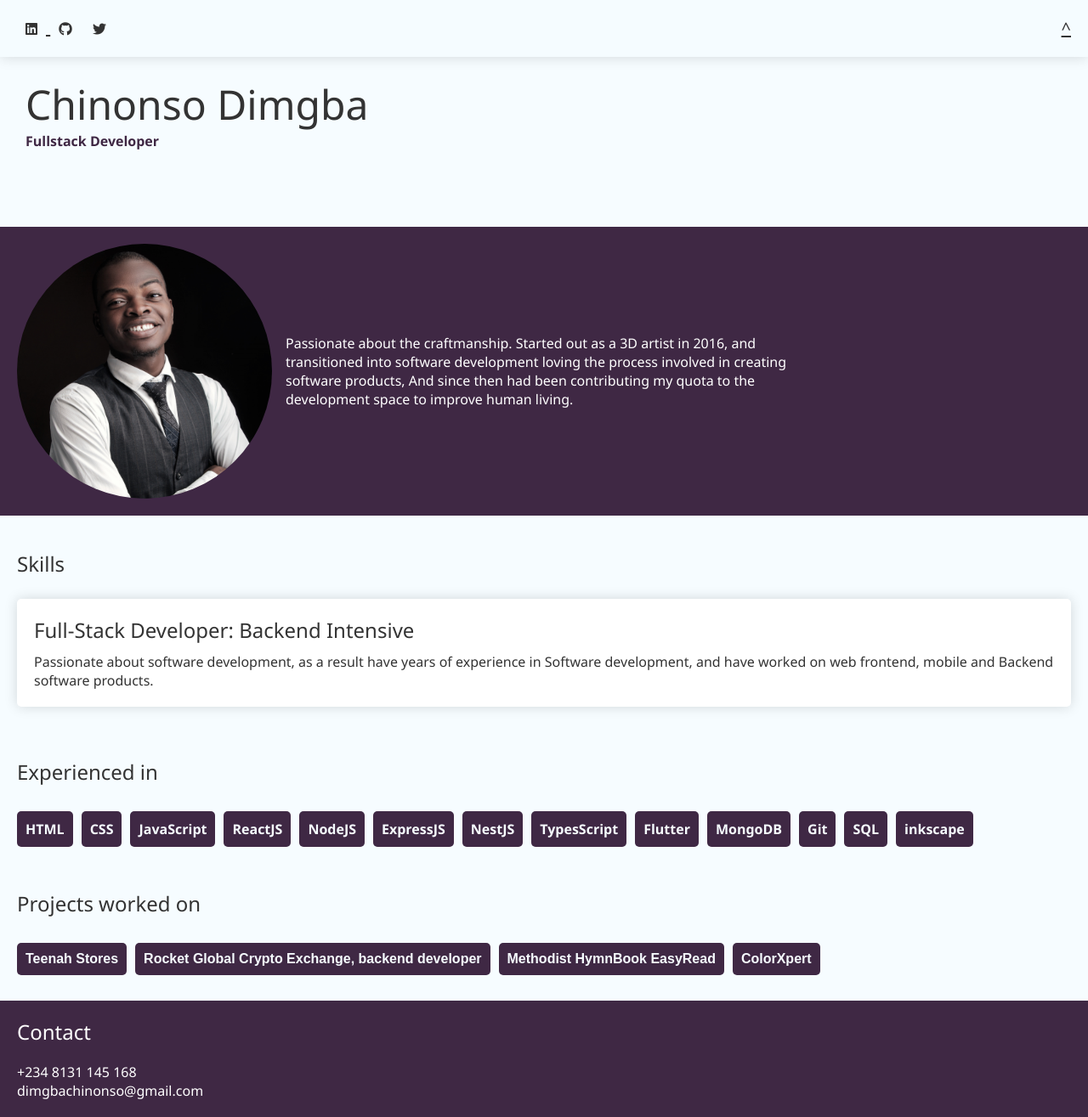
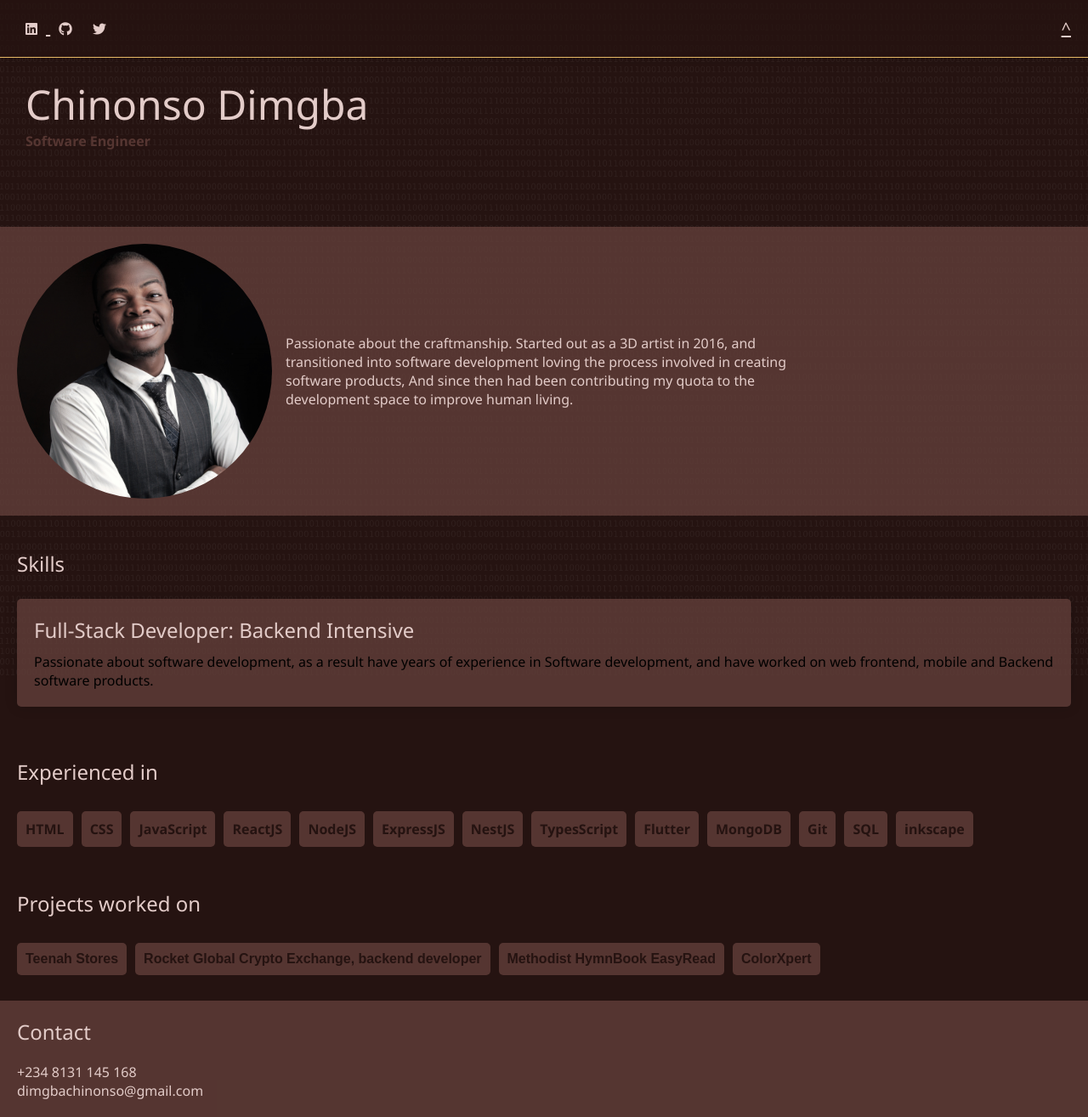
Before and after one commit to lordcsd/portFolioWebSite, a PHP site: page / in a window 1280 px wide. Shown: the whole page at 85% size. Run offline with PHP 8.4, Linux system fonts and the light colour scheme; some libraries are stand-ins or nearby versions.

```diff
--- a/index.html
+++ b/index.html
@@ -28,6 +28,8 @@
   </script>
 
   <body>
+    <div id="content">
+    </div>
       <header class="top">
         <div class="topBack"></div>
         <div class="topOthers">
@@ -48,7 +50,7 @@
           <div>
             <h1 class="title">Chinonso Dimgba</h1>
 
-          <h4>Fullstack Developer</h4>
+            <h4>Software Engineer</h4>
           </div>
         </header>
 
--- a/style.css
+++ b/style.css
@@ -1,8 +1,7 @@
 :root {
-  --mainBG: rgb(246, 252, 255);
-  --highlight: #3f2844;
-  --writing: #333;
-  --white: #ffffff;
+  --mainBG: rgb(37, 19, 17);
+  --highlight: rgba(98, 63, 58, 0.8);
+  --white: rgb(227, 204, 201);
   --writingInverse: rgb(50, 50, 50);
   --shadow: 0 0 15px rgba(0, 0, 0, 0.15);
 }
@@ -11,6 +10,16 @@
   margin: 0;
   padding: 0;
   font-size: 16px;
+}
+
+#content {
+  background: url(./484402.svg);
+  background-size: 300px;
+  height: 100vh;
+  width: 100vw;
+  opacity: 0.05;
+  position: fixed;
+  z-index: -1;
 }
 
 body {
@@ -23,7 +32,7 @@ body {
   width: 100%;
   position: absolute;
   background-color: var(--mainBG);
-  opacity: 0.4;
+  opacity: 0.7;
   z-index: -3;
 }
 
@@ -47,9 +56,10 @@ body {
   align-items: center;
   box-shadow: var(--shadow);
   width: 100vw;
+  border-bottom: 1px solid rgb(230, 185, 101) ;
 }
 .top a {
-  color: var(--writing);
+  color: var(--white);
   font-size: 20px;
 }
 
@@ -73,7 +83,7 @@ hr {
 }
 
 .title {
-  color: var(--writing);
+  color: var(--white);
   font-size: 3rem;
 }
 
@@ -81,7 +91,7 @@ h1 {
   font-size: 1.5em;
   word-break: break-word;
   font-weight: normal;
-  color: var(--writing);
+  color: var(--white);
 }
 
 .top-container {
@@ -103,14 +113,14 @@ h1 {
   border-radius: 50%;
 }
 
-.aboutMe .myImage:hover{
+.aboutMe .myImage:hover {
   transition: 1s;
   box-shadow: 0 0 30px rgba(0, 0, 0, 0.4);
 }
 
 .aboutMe p {
   padding: 1rem;
-  width: 50%
+  width: 50%;
 }
 
 .workExperience {
@@ -128,7 +138,7 @@ h1 {
 }
 
 .someCard {
-  background-color: var(--white);
+  background-color: var(--highlight);
   color: var(--writing);
   padding: 20px;
   border-radius: 5px;
```
Also changed, not shown: 484402.svg (added). Lines whose indentation alone changed are shown as unchanged.
